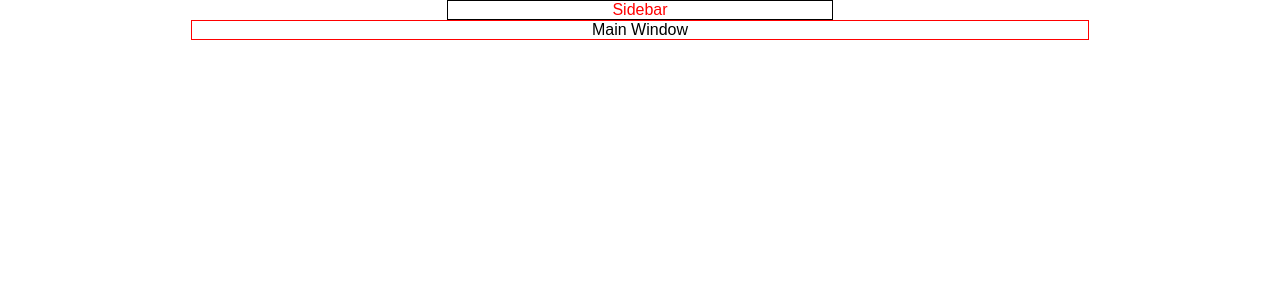
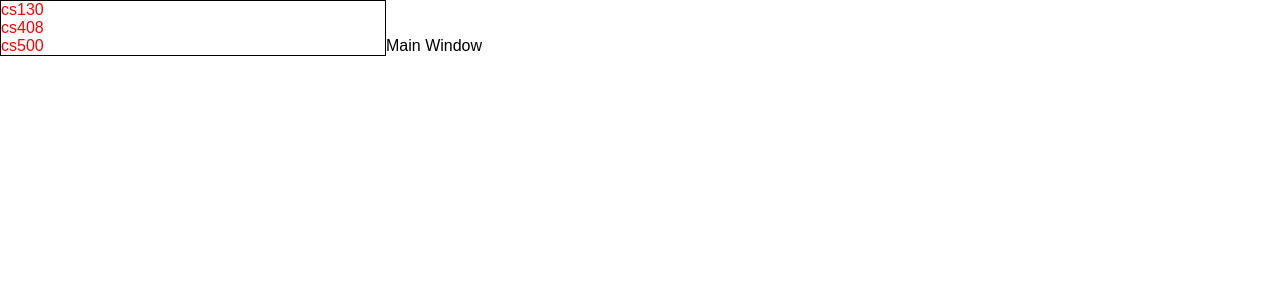
Before and after one commit to kunal-rp/GroupStudy, a React (Create React App) app in the folder group_study/: page / in a window 1280 px wide. Shown: the top 300 px of the page. Built offline with nearby package versions, Linux system fonts and the light colour scheme.

Commit message:
Added props for sidebar

```diff
--- a/group_study/src/App.css
+++ b/group_study/src/App.css
@@ -1,7 +1,8 @@
 .App {
-  text-align: center;
+  position: relative;
+  height: 100%;
 }
-.App .sidebar-container {
+.sidebar-container {
   display: inline-block;
   border: solid 1px black;
   width: 30%;
@@ -11,9 +12,8 @@
 
 .main-window-container {
   display: inline-block;
-  width: 70%;
-  border: solid 1px red;
-
+  width: 69%;
+  height: 100%;
 }
 
 
--- a/group_study/src/App.js
+++ b/group_study/src/App.js
@@ -18,7 +18,7 @@ constructor(props) {
   render() {
     return (
       <div className="App">
-        <SideBar />
+        <SideBar subscribed_groups={this.state.subscribed_groups} />
         <MainWindow />
       </div>
     );
--- a/group_study/src/sidebar.js
+++ b/group_study/src/sidebar.js
@@ -5,12 +5,18 @@ export default class SideBar extends Component {
     constructor(props) {
         super(props);
     }
-
     render() {
+    const subscribed_groups = this.props.subscribed_groups;
+    const groupArr = subscribed_groups.map( (subscribed_group) => {
+        return (
+            <div>
+                {subscribed_group}
+            </div>
+        )
+    } )
         return (
             <div className='sidebar-container'>
-                Sidebar
-
+                {groupArr}
             </div>
         )
     }
```
